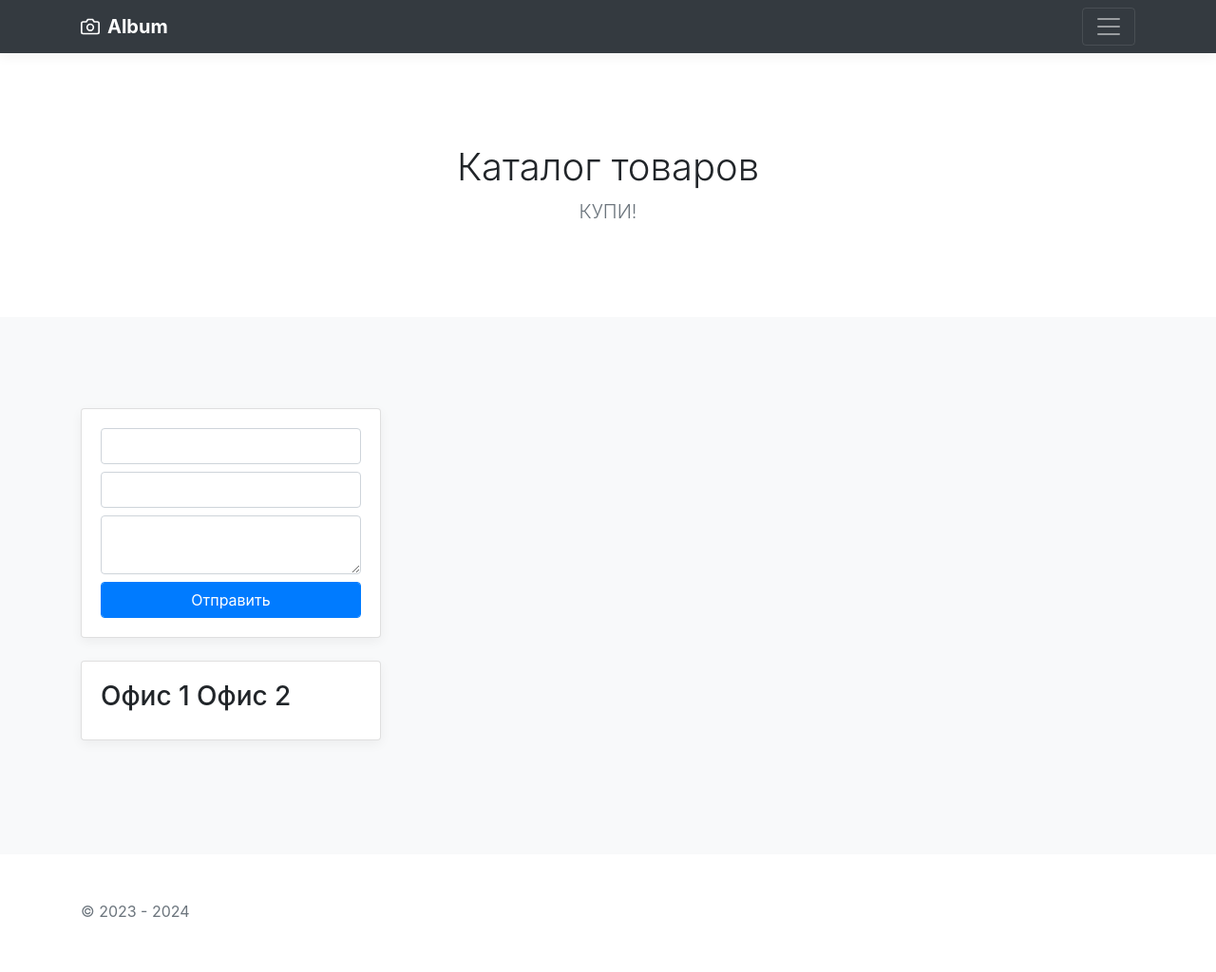
After one commit to Yambur/HW_20.1, a Django app: page /contacts/ in a window 1280 px wide. The commit adds this page. Shown: the whole page at 95% size. Run offline with Django 4.2, Linux system fonts and the light colour scheme; some libraries are stand-ins or nearby versions.

Commit message:
add base.html

```diff
--- /dev/null
+++ b/main/templates/main/base.html
@@ -0,0 +1,125 @@
+{% load static %}
+<!doctype html>
+<html lang="en">
+<head>
+    <meta charset="utf-8">
+    <meta name="viewport" content="width=device-width, initial-scale=1, shrink-to-fit=no">
+    <meta name="description">
+    <meta name="author" content="">
+
+    <title>Альбом | Album example for Bootstrap (BS 4.0)</title>
+
+    <!-- Bootstrap core CSS -->
+    <link href="{% static 'css/bootstrap.min.css' %}" rel="stylesheet">
+
+    <!-- Custom styles for this template -->
+    <link href="{% static 'css/album.css' %}" rel="stylesheet">
+</head>
+
+<body>
+<!-- Google tag (gtag.js) -->
+<script async src="https://www.googletagmanager.com/gtag/js?id=G-471ETHFK21"></script>
+<script>
+    window.dataLayer = window.dataLayer || [];
+    function gtag(){dataLayer.push(arguments);}
+    gtag('js', new Date());
+
+    gtag('config', 'G-471ETHFK21');
+</script>
+
+<!-- Yandex.Metrika counter -->
+<script type="text/javascript">
+    (function(m,e,t,r,i,k,a){m[i]=m[i]||function(){(m[i].a=m[i].a||[]).push(arguments)}; m[i].l=1*new Date();k=e.createElement(t),a=e.getElementsByTagName(t)[0],k.async=1,k.src=r,a.parentNode.insertBefore(k,a)}) (window, document, "script", "https://mc.yandex.ru/metrika/tag.js", "ym"); ym(39705265, "init", { clickmap:true, trackLinks:true, accurateTrackBounce:true });
+</script>
+<noscript>
+    <div><img src="https://mc.yandex.ru/watch/39705265" style="position:absolute; left:-9999px;" alt=""/></div>
+</noscript> <!-- /Yandex.Metrika counter -->
+<!-- Yandex.RTB -->
+<script>window.yaContextCb=window.yaContextCb||[]</script>
+<script src="https://yandex.ru/ads/system/context.js" async></script>
+
+<script async src="https://pagead2.googlesyndication.com/pagead/js/adsbygoogle.js?client=ca-pub-8588635311388465"
+        crossorigin="anonymous"></script>
+
+
+<header>
+    <div class="collapse bg-dark" id="navbarHeader">
+        <div class="container">
+            <div class="row">
+                <div class="col-sm-8 col-md-7 py-4">
+                    <h4 class="text-white">About</h4>
+                    <p class="text-muted">Add some information about the album below, the author, or any other
+                        background context. Make it a few sentences long so folks can pick up some informative tidbits.
+                        Then, link them off to some social networking sites or contact information.</p>
+                </div>
+                <div class="col-sm-4 offset-md-1 py-4">
+                    <h4 class="text-white">Contact</h4>
+                    <ul class="list-unstyled">
+                        <li><a href="#" class="text-white">Follow on Twitter</a></li>
+                        <li><a href="#" class="text-white">Like on Facebook</a></li>
+                        <li><a href="#" class="text-white">Email me</a></li>
+                    </ul>
+                </div>
+            </div>
+        </div>
+    </div>
+    <div class="navbar navbar-dark bg-dark box-shadow">
+        <div class="container d-flex justify-content-between">
+            <a href="#" class="navbar-brand d-flex align-items-center">
+                <svg xmlns="http://www.w3.org/2000/svg" width="20" height="20" viewBox="0 0 24 24" fill="none"
+                     stroke="currentColor" stroke-width="2" stroke-linecap="round" stroke-linejoin="round" class="mr-2">
+                    <path d="M23 19a2 2 0 0 1-2 2H3a2 2 0 0 1-2-2V8a2 2 0 0 1 2-2h4l2-3h6l2 3h4a2 2 0 0 1 2 2z"></path>
+                    <circle cx="12" cy="13" r="4"></circle>
+                </svg>
+                <strong>Album</strong>
+            </a>
+            <button class="navbar-toggler" type="button" data-toggle="collapse" data-target="#navbarHeader"
+                    aria-controls="navbarHeader" aria-expanded="false" aria-label="Toggle navigation">
+                <span class="navbar-toggler-icon"></span>
+            </button>
+        </div>
+    </div>
+</header>
+
+<main role="main">
+
+    <section class="jumbotron text-center">
+        <div class="container">
+            <h1 class="jumbotron-heading">Каталог товаров</h1>
+            <p class="lead text-muted">КУПИ!</p>
+        </div>
+    </section>
+
+    <div class="album py-5 bg-light">
+        <div class="container">
+
+            <div class="row">
+                {% block content %}
+
+                {% endblock %}
+            </div>
+        </div>
+    </div>
+
+</main>
+
+<footer class="text-muted">
+    <div class="container">
+        <p class="float-right">
+            <a href="#"></a>
+        </p>
+        <p>&copy; 2023 - {% now 'Y' %}</p>
+    </div>
+</footer>
+
+<!-- Bootstrap core JavaScript
+================================================== -->
+<!-- Placed at the end of the document so the pages load faster -->
+<script src="https://code.jquery.com/jquery-3.2.1.slim.min.js"
+        integrity="sha384-KJ3o2DKtIkvYIK3UENzmM7KCkRr/rE9/Qpg6aAZGJwFDMVNA/GpGFF93hXpG5KkN"
+        crossorigin="anonymous"></script>
+<script src="{% static 'js/popper.min.js' %}"></script>
+<script src="{% static 'js/bootstrap.min.js' %}"></script>
+<script src="{% static 'js/holder.min.js' %}"></script>
+</body>
+</html>
--- /dev/null
+++ b/main/templates/main/contacts.html
@@ -0,0 +1,37 @@
+{% extends 'main/base.html' %}
+{% block content %}
+<div class="album py-5 bg-light">
+    <div class="container">
+
+        <div class="row">
+            <div class="col-md-12">
+                <div class="card mb-4 box-shadow">
+                    <div class="card-body">
+                        <form method="post">
+                            {% csrf_token %}
+                            <input class="form-control mb-2" name="name"/>
+                            <input class="form-control mb-2" name="email"/>
+                            <textarea class="form-control mb-2" name="message"></textarea>
+                            <button type="submit" class="btn btn-primary form-control">Отправить</button>
+                        </form>
+                    </div>
+                </div>
+            </div>
+        </div>
+        <div class="row">
+            <div class="col-md-12">
+                <div class="card mb-4 box-shadow">
+                    <div class="card-body">
+                        <h3>
+                            Офис 1
+                            Офис 2
+                        </h3>
+                    </div>
+                </div>
+            </div>
+        </div>
+    </div>
+</div>
+
+</main>
+{% endblock %}
--- a/main/urls.py
+++ b/main/urls.py
@@ -1,7 +1,8 @@
 from django.urls import path
 
-from main.views import index
+from main.views import index, contacts
 
 urlpatterns = [
-    path('', index)
+    path('', index),
+    path('contacts/', contacts)
 ]
--- a/main/views.py
+++ b/main/views.py
@@ -1,6 +1,6 @@
 from django.shortcuts import render
 
-from main.models import Product
+from main.models import Product, Contact
 
 
 def index(request):
@@ -10,5 +10,15 @@ def index(request):
     }
     return render(request, 'main/index.html', context)
 
-def contact(request):
-    pass
+
+def contacts(request):
+    company_info = Contact.objects.all()
+    info_content = {
+        'info_list': company_info
+    }
+    if request.method == "POST":
+        name = request.POST.get("name")
+        phone = request.POST.get("phone")
+        message = request.POST.get("message")
+        print(f"{name} ({phone}): {message}")
+    return render(request, "main/contacts.html", info_content)
```
Also changed, not shown: main/models.py (+14 -0 lines), main/templates/main/index.html (+3 -121 lines).
